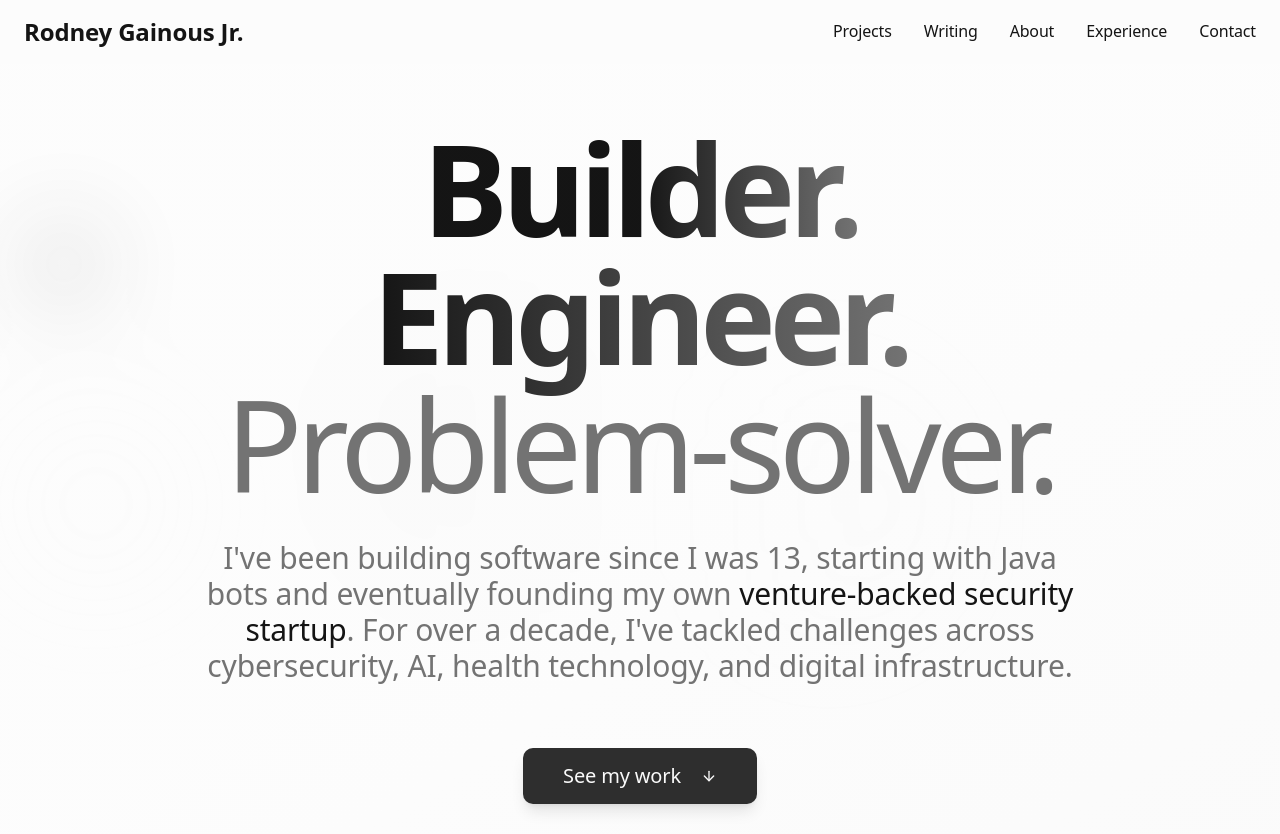
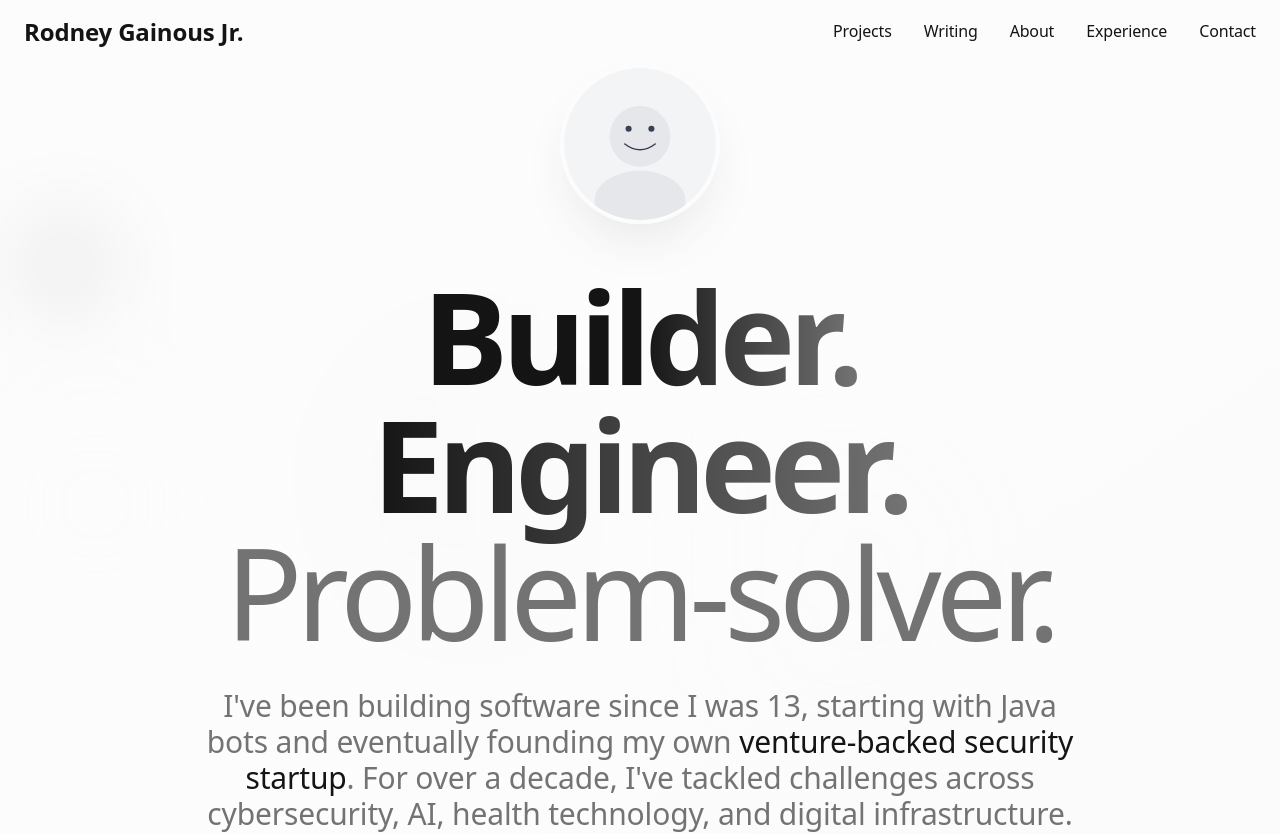
Before and after one commit to rodneyg/rodney-gainous-site, a React (Vite) app: page / in a window 1280 px wide. Shown: the top 834 px of the page. Built offline with nearby package versions, Linux system fonts and the light colour scheme.

Commit message:
Add personal avatar to Hero section for trust and warmth
Co-authored-by: rodneyg <6868495+rodneyg@users.noreply.github.com>

```diff
--- a/src/components/Hero.tsx
+++ b/src/components/Hero.tsx
@@ -2,6 +2,7 @@
 import React from 'react';
 import { motion } from 'framer-motion';
 import { Button } from "@/components/ui/button";
+import { Avatar, AvatarImage, AvatarFallback } from "@/components/ui/avatar";
 import { ArrowDown } from "lucide-react";
 
 const Hero = () => {
@@ -49,6 +50,30 @@ const Hero = () => {
         animate={{ opacity: 1, y: 0 }}
         transition={{ duration: 1, ease: "easeOut" }}
       >
+        {/* Personal Avatar */}
+        <motion.div
+          className="flex justify-center mb-12"
+          initial={{ opacity: 0, scale: 0.8 }}
+          animate={{ opacity: 1, scale: 1 }}
+          transition={{ duration: 1, delay: 0.1, ease: "easeOut" }}
+        >
+          <motion.div
+            whileHover={{ scale: 1.05 }}
+            transition={{ type: "spring", stiffness: 300, damping: 20 }}
+          >
+            <Avatar className="w-32 h-32 md:w-40 md:h-40 border-4 border-background shadow-2xl shadow-primary/10">
+              <AvatarImage
+                src="/temp-avatar.svg"
+                alt="Rodney Gainous - Smiling professional headshot"
+                className="object-cover"
+              />
+              <AvatarFallback className="text-3xl md:text-4xl font-bold bg-gradient-to-br from-primary/20 to-muted">
+                RG
+              </AvatarFallback>
+            </Avatar>
+          </motion.div>
+        </motion.div>
+
         <motion.h2
           className="text-6xl md:text-8xl lg:text-9xl font-bold mb-8 leading-[0.9] tracking-tighter"
           initial={{ opacity: 0, y: 30 }}
```
Also changed, not shown: public/temp-avatar.svg (added).
